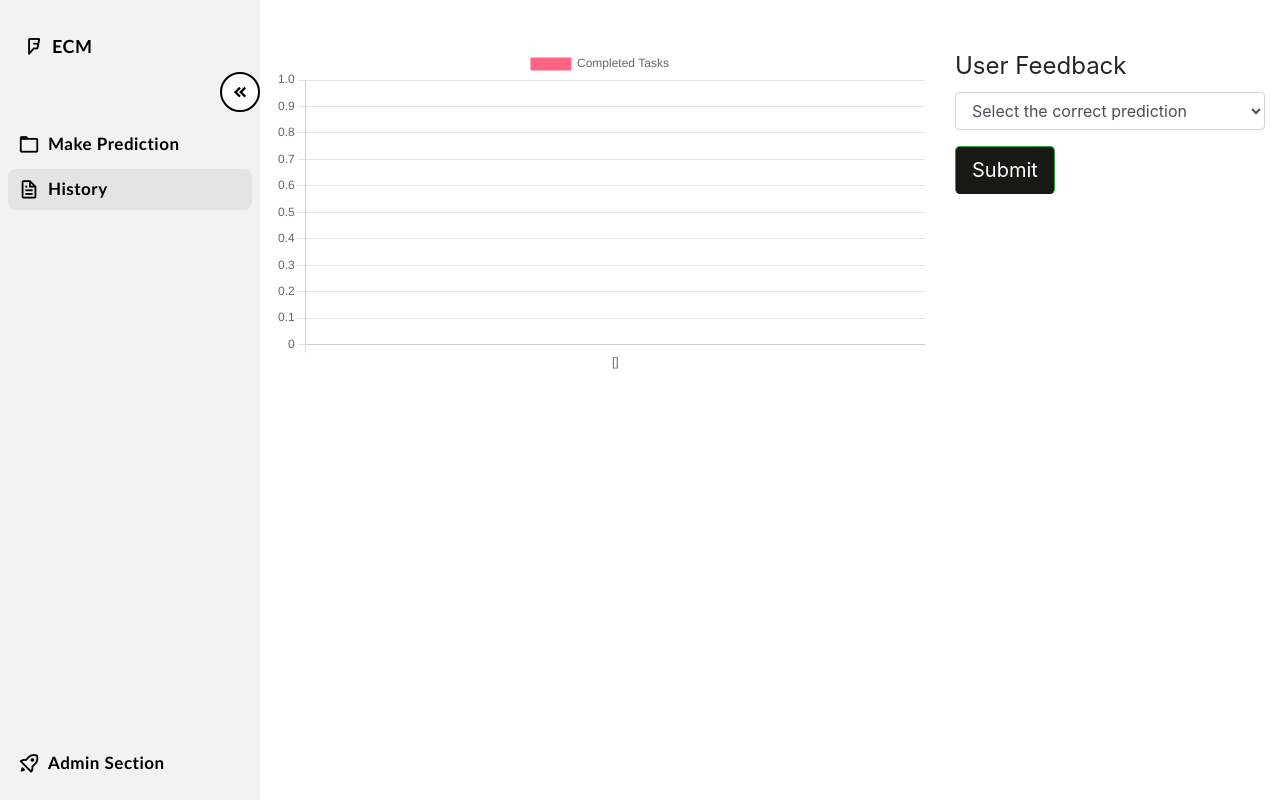
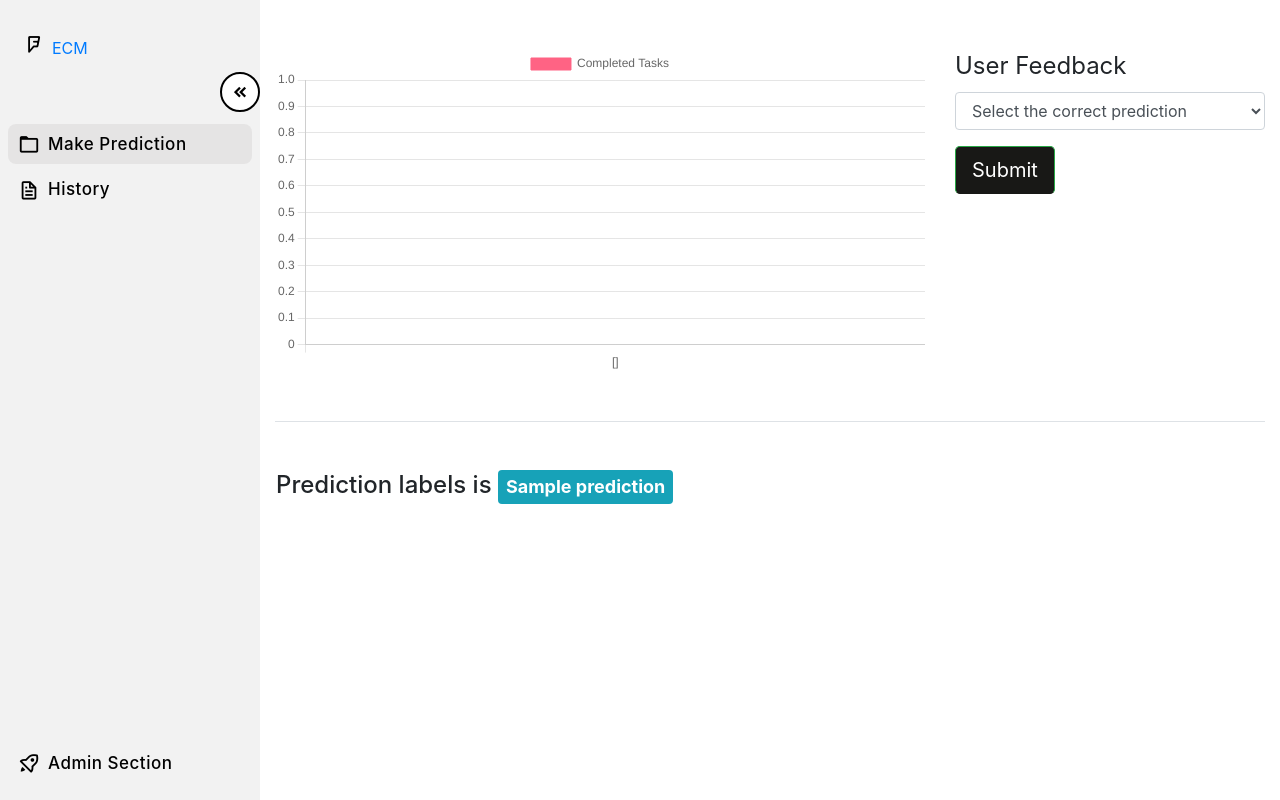
Before and after one commit to Muntasir2179/sentiment-detector, a Django app: template templates/dashboard/prediction.html in a window 1280 px wide. Run offline with Django 4.2, Linux system fonts and the light colour scheme; the template is opened without the code that fills it: most values are stand-ins (such as "Sample title", 1, 10 or a date in 2020); parts of the project's set-up code (start-up, migrations or seed data) failed here and were passed over; some libraries are stand-ins or nearby versions.

Commit message:
Label indicator added in prediction page

```diff
--- a/dashboard/views.py
+++ b/dashboard/views.py
@@ -29,7 +29,7 @@
     text = ''
     if request.method == 'POST':
         text = request.POST.get('text')
-    prediction = pipe_lr.predict([text])
+    prediction = pipe_lr.predict([text])[0]
     data = pipe_lr.predict_proba([text])
     labels = pipe_lr.classes_
     probability = data.tolist()[0]
--- a/templates/dashboard/prediction.html
+++ b/templates/dashboard/prediction.html
@@ -14,27 +14,25 @@
   <body>
     <div id="page_wrapper">
         <div id="sidenav" class="sidenav">
-            <div class="sidenav_header sidenav_alt">
+            <div class="sidenav_header">
                 <div class="logo_section">
-                    <i class="bx bxl-foursquare"></i>
-                    <h3 class="logo-alt">ECM</h3>
+                    <a href="{% url 'index' %}"><i class="bx bxl-foursquare"></i>ECM</a>
                 </div>
-                <a href="/prediction/" class="sidenav_link">
+                <a href="{% url 'make-prediction' %}" class="sidenav_link active">
                     <i class="bx bx-folder"></i>
                     <h3>Make Prediction</h3>
                 </a>
-                <a href="{% url 'prediction-history' %}" class="sidenav_link active">
+                <a href="{% url 'prediction-history' %}" class="sidenav_link">
                     <i class="bx bx-file"></i>
                     <h3>History</h3>
                 </a>
             </div>
-            <div class="sidenav_footer sidenav_alt">
-                <a href="/admin/" class="sidenav_link">
+            <div class="sidenav_footer">
+                <a href="/admin/" class="sidenav_link" target="blank_">
                     <i class="bx bx-rocket"></i>
                     <h3>Admin Section</h3>
                 </a>
             </div>
-
             <button id="nav_collapse_btn">
                 <i class="bx bxs-chevrons-left"></i>
             </button>
@@ -111,6 +109,12 @@
                     </form>
                 </div>
             </div>
+
+            <div class="border-top my-3 mt-5"></div>
+
+            <div class="row mt-5 pl-3">
+                <h4>Prediction labels is <span class="badge badge-info pt-2 pb-2 pr-2 pl-2">{{prediction}}</span></h4>
+            </div>
         </div>
     </div>
 
```
Also changed, not shown: templates/dashboard/edit-prediction.html (deleted, +0 -76 lines), db.sqlite3.
